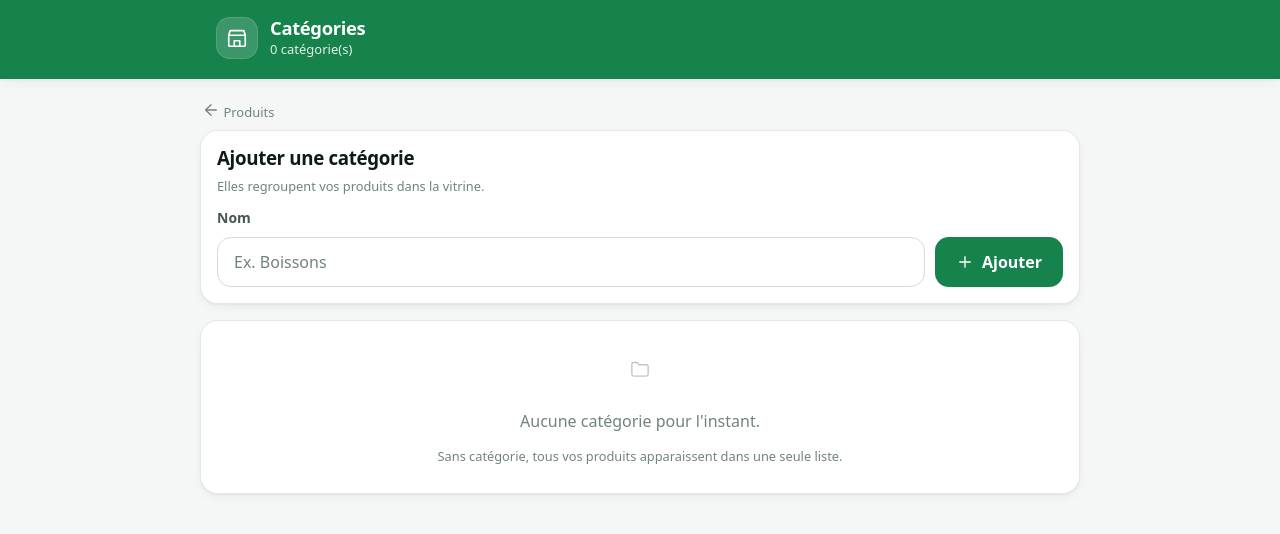
After one commit to Goon981/whatsapp, a FastAPI app: template app/templates/merchant/categories.html in a window 1280 px wide. The commit adds this page. Shown: the top 534 px of the page. Run offline with FastAPI, Linux system fonts and the light colour scheme; the template is opened without the code that fills it, so the values that code supplies are empty.

Commit message:
Enforce the subscription on every page, not just the dashboard
`_check_subscription_active` was called by one route out of the twenty
behind the merchant guard. A merchant whose trial had run out was turned
away from /app/dashboard and then went straight to /app/products,
/app/orders, /app/settings or the product form and carried on running
their shop. The check now lives in `_require_shop`, so it covers every
page and every form submission at once.

/app/payment and /app/profile stay reachable without a subscription —
gating those would lock the merchant out with no way to pay — and the
payment page now says why it was reached, instead of looking like a
fault.

Writing the tests surfaced a second defect: /app/categories rendered
merchant/categories.html, which had never been written. Any merchant
reaching that URL got a 500. The create and delete routes existed and
worked, so the page they were meant to serve is now there.

67 tests, up from 45. They pin the behaviour that matters here: every
protected page redirects once the trial ends, a paid subscription
restores access, the regularisation pages stay open, a suspended shop
still gets its own page, and initiating a payment activates nothing.

Co-Authored-By: Claude Opus 5 <noreply@anthropic.com>

```diff
--- /dev/null
+++ b/app/templates/merchant/categories.html
@@ -0,0 +1,52 @@
+{% extends "merchant/base.html" %}
+{% block title %}Catégories{% endblock %}
+{% block heading %}Catégories{% endblock %}
+{% block subheading %}{{ categories|length }} catégorie(s){% endblock %}
+{% block content %}
+
+  <a href="/app/products" class="muted small" style="display:inline-block;margin:0 2px 8px">
+    {{ icon('arrow-left', 18) }} Produits
+  </a>
+
+  <div class="card">
+    <h3>Ajouter une catégorie</h3>
+    <p class="hint" style="margin-top:0">Elles regroupent vos produits dans la vitrine.</p>
+    <form method="post" action="/app/categories" class="row" style="align-items:flex-end;gap:10px">
+      <div class="grow">
+        <label for="name" style="margin-top:0">Nom</label>
+        <input id="name" name="name" placeholder="Ex. Boissons" required maxlength="80">
+      </div>
+      <button class="btn" type="submit" style="flex:none">{{ icon('plus', 18) }} Ajouter</button>
+    </form>
+  </div>
+
+  {% if categories %}
+  <div class="list mt">
+    {% for c in categories %}
+    <div class="row-item">
+      <div class="th">{{ icon('folder', 20) }}</div>
+      <div class="grow">
+        <div class="t1">{{ c.name }}</div>
+        <div class="t2">
+          {{ c.products|length }} produit(s)
+        </div>
+      </div>
+      {# La suppression est définitive : une confirmation évite le clic malheureux.
+         Le serveur refuse de son côté si des produits y sont encore rattachés. #}
+      <form method="post" action="/app/categories/{{ c.id }}/delete"
+            onsubmit="return confirm('Supprimer la catégorie « {{ c.name|e }} » ?')">
+        <button class="btn ghost" type="submit" aria-label="Supprimer {{ c.name }}"
+                title="Supprimer">{{ icon('trash', 18) }}</button>
+      </form>
+    </div>
+    {% endfor %}
+  </div>
+  {% else %}
+  <div class="card center mt">
+    <div class="ph" style="height:64px;margin-bottom:8px">{{ icon('folder', 44) }}</div>
+    <p class="muted">Aucune catégorie pour l'instant.</p>
+    <p class="hint">Sans catégorie, tous vos produits apparaissent dans une seule liste.</p>
+  </div>
+  {% endif %}
+
+{% endblock %}
```
Also changed, not shown: app/routers/merchant.py (+24 -7 lines), app/templates/merchant/payment.html (+17 -0 lines), tests/test_subscription_gate.py (added, +133 -0 lines).
